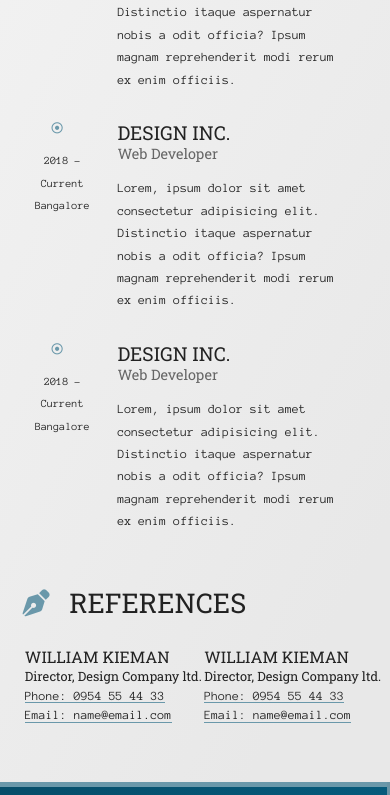
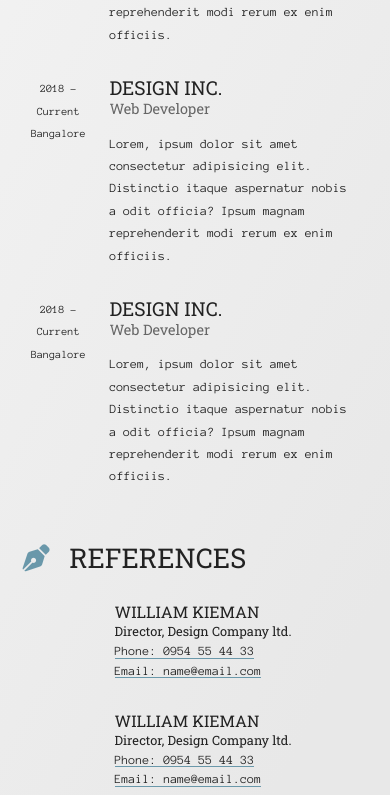
Before and after one commit to tomtom637/resume, a plain HTML site: page index.html in a window 390 px wide. Shown: the part 1110-1905 px from the top of the page. Drawn offline with Linux system fonts and the light colour scheme.

Commit message:
work in progress

```diff
--- a/scss/_main-content.scss
+++ b/scss/_main-content.scss
@@ -72,12 +72,11 @@
 @media (max-width: 850px) {
   .main-content {
     .date-n-location {
-      flex-direction: column;
-      justify-content: start;
-      min-width: 5rem;
+      display: block;
+      min-width: 4.5rem;
     }
     .bullet {
-      margin-bottom: 1rem;
+      display: none;
     }
     .date-parag {
       font-size: 0.7rem;
@@ -86,5 +85,17 @@
     .description-parag {
       font-size: 0.8rem;
     }
+    .references-info {
+      flex-direction: column;
+      align-items: center;
+    }
+    .reference-details {
+      flex-direction: column;
+      align-items: center;
+      margin-bottom: 2rem;
+    }
+    .reference-details:last-child {
+      margin-bottom: 0;
+    }
   }
 }
```
Also changed, not shown: assets/main.css.
